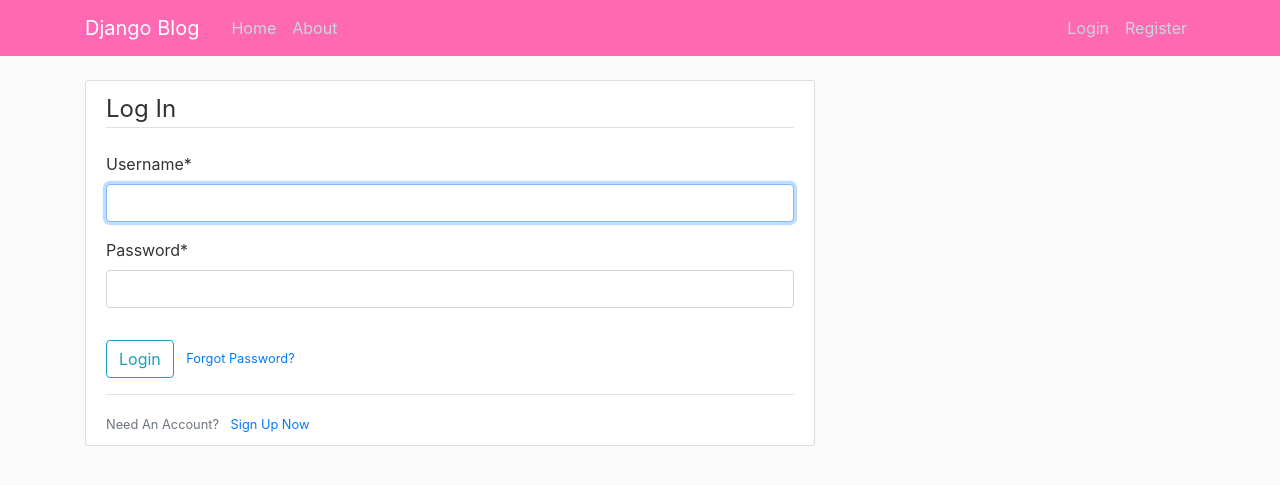
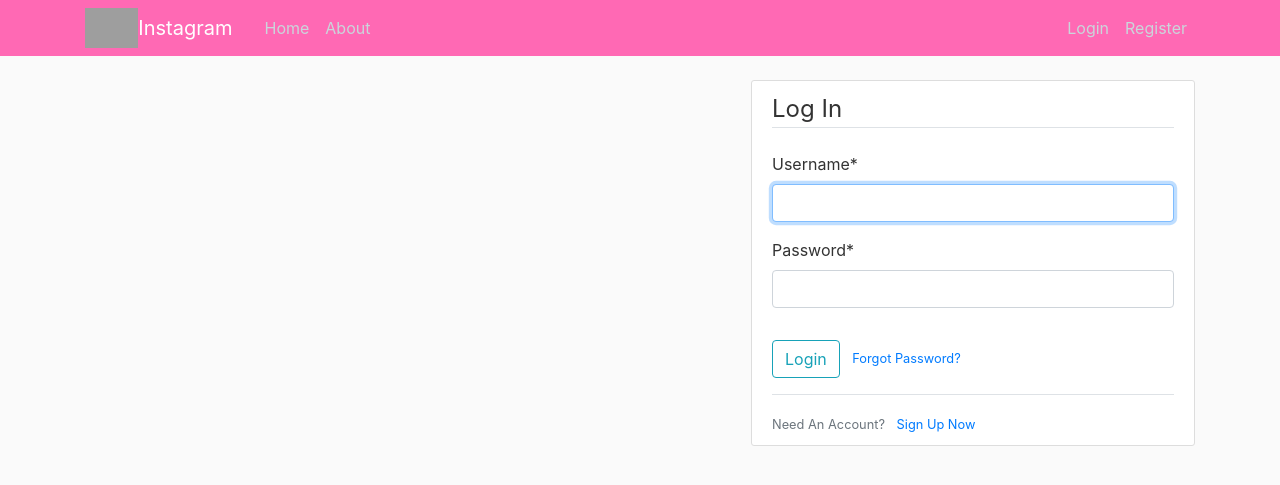
Before and after one commit to Nelsonkioko/Insta, a Django app: page /login/ in a window 1280 px wide. Shown: the top 485 px of the page. Run offline with Django 3.2, Linux system fonts and the light colour scheme; some libraries are stand-ins or nearby versions; grey boxes are pictures that could not be loaded.

Commit message:
make login page load first

```diff
--- a/Insta/templates/Insta/base.html
+++ b/Insta/templates/Insta/base.html
@@ -22,7 +22,8 @@
     <header class="site-header">
       <nav class="navbar navbar-expand-md navbar-dark bg-steel fixed-top" style="background-color: hotpink">
         <div class="container">
-          <a class="navbar-brand mr-4" href="{% url 'Insta-home' %}">Django Blog</a>
+            <img src="https://northlakeshotel.com.au/wp-content/uploads/2018/05/instagram-colourful-icon.png" alt="insta" height="40px">
+          <a class="navbar-brand mr-4" href="{% url 'Insta-home' %}">Instagram</a>
           <button class="navbar-toggler" type="button" data-toggle="collapse" data-target="#navbarToggle" aria-controls="navbarToggle" aria-expanded="false" aria-label="Toggle navigation">
           <span class="navbar-toggler-icon"></span>
           </button>
@@ -47,8 +48,8 @@
       </nav>
     </header>
     <main role="main" class="container">
-      <div class="row">
-        <div class="col-md-8">
+      <div class="">
+        <div class="">
           {% if messages %}
             {% for message in messages %}
               <div class="alert alert-{{ message.tags }}">
--- a/Insta/templates/Insta/home.html
+++ b/Insta/templates/Insta/home.html
@@ -9,7 +9,7 @@
               <small class="text-muted">{{ post.date_posted|date:"F d, Y" }}</small>
             </div>
             <h2><a class="article-title" href="{% url 'post-detail' post.id %}">{{ post.title }}</a></h2>
-              <img src="{{ post.content.url }}" alt="" style="width: 40%; height: 20%;`">
+              <img src="{{ post.content.url }}" alt="" style="width: 40%; height: 20%;">
           </div>
         </article>
     {% endfor %}
--- a/Instagram_01/urls.py
+++ b/Instagram_01/urls.py
@@ -22,6 +22,7 @@ from users import views as user_views
 
 urlpatterns = [
     path('admin/', admin.site.urls),
+    path('', auth_views.LoginView.as_view(template_name='users/login.html'), name='login'),
     path('register/', user_views.register, name='register'),
     path('profile/', user_views.profile, name='profile'),
     path('login/', auth_views.LoginView.as_view(template_name='users/login.html'), name='login'),
--- a/users/templates/users/login.html
+++ b/users/templates/users/login.html
@@ -1,7 +1,7 @@
 {% extends "Insta/base.html" %}
 {% load crispy_forms_tags %}
 {% block content %}
-    <div class="content-section">
+    <div class="content-section" style="float: right; width: 40%;">
         <form method="POST">
             {% csrf_token %}
             <fieldset class="form-group">
```
